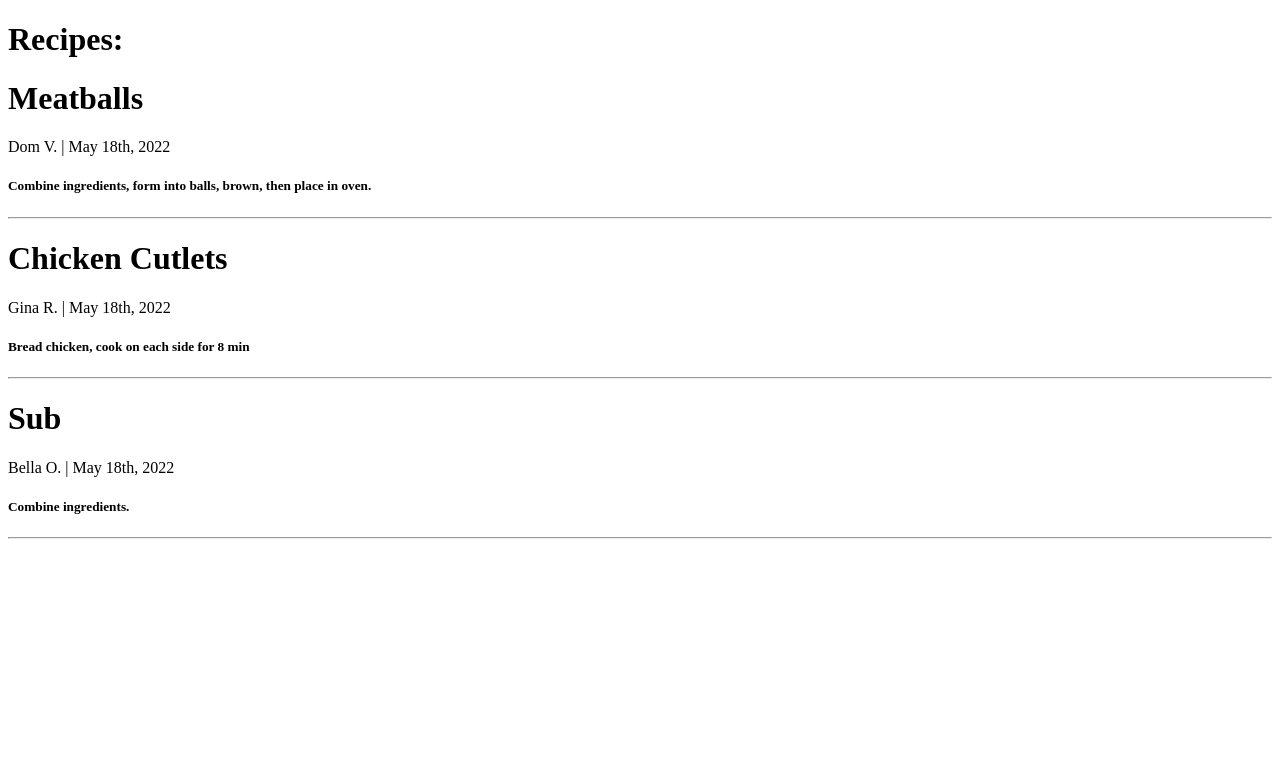
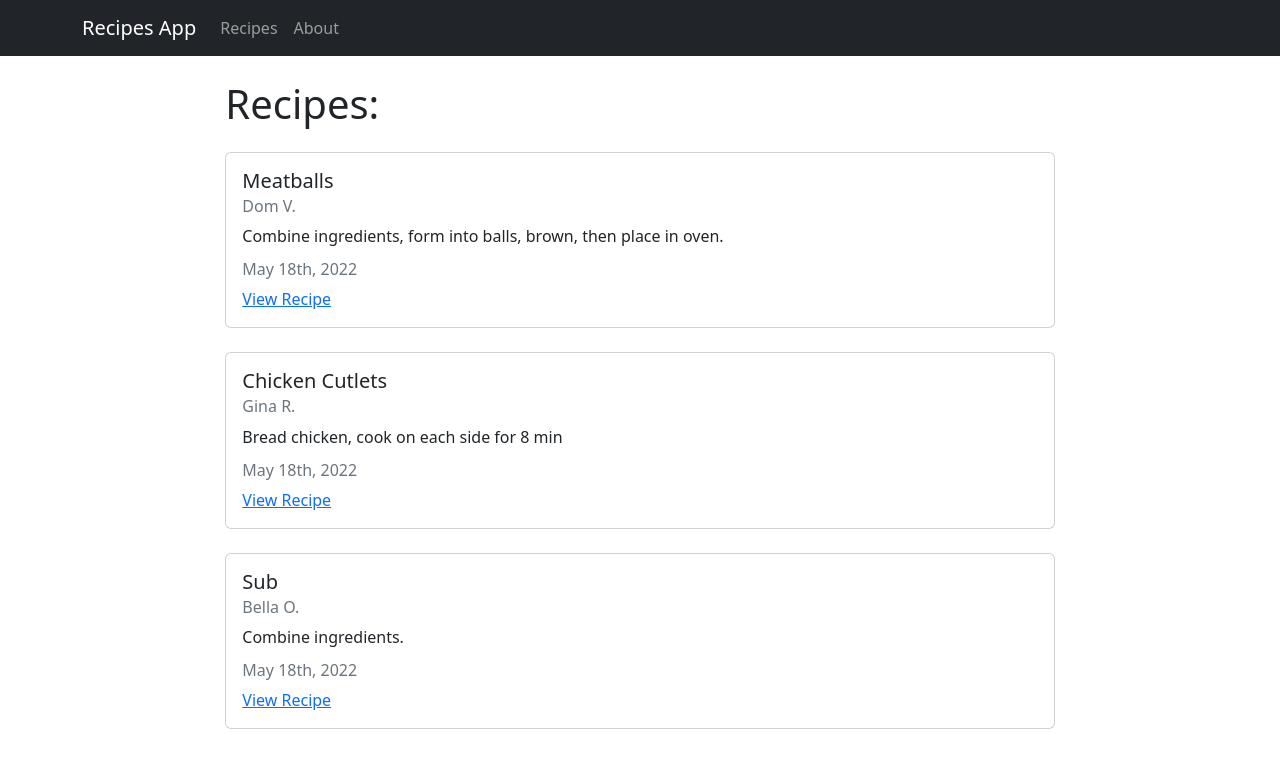
Before and after one commit to vacchiano/django-recipe-app, a Django app: page / in a window 1280 px wide. Shown: the top 768 px of the page. Run offline with Django 3.2, Linux system fonts and the light colour scheme.

Commit message:
video 4 code

```diff
--- a/recipes/templates/recipes/base.html
+++ b/recipes/templates/recipes/base.html
@@ -1,16 +1,67 @@
 <!DOCTYPE html>
 <html lang="en">
   <head>
-    <meta charset="UTF-8" />
-    <meta http-equiv="X-UA-Compatible" content="IE=edge" />
-    <meta name="viewport" content="width=device-width, initial-scale=1.0" />
+    <meta charset="utf-8" />
+    <meta name="viewport" content="width=device-width, initial-scale=1" />
     {% if title %}
     <title>Django Recipes - {{title}}</title>
     {% else %}
     <title>Django Recipes</title>
     {% endif %}
+    <link
+      href="https://cdn.jsdelivr.net/npm/bootstrap@5.2.0-beta1/dist/css/bootstrap.min.css"
+      rel="stylesheet"
+      integrity="sha384-0evHe/X+R7YkIZDRvuzKMRqM+OrBnVFBL6DOitfPri4tjfHxaWutUpFmBp4vmVor"
+      crossorigin="anonymous"
+    />
   </head>
   <body>
-    {% block content %} {% endblock %}
+    <nav class="navbar navbar-expand-lg navbar-dark bg-dark">
+      <div class="container">
+        <a class="navbar-brand" href="{% url 'recipes-home' %}">Recipes App</a>
+        <button
+          class="navbar-toggler"
+          type="button"
+          data-bs-toggle="collapse"
+          data-bs-target="#navbarNav"
+          aria-controls="navbarNav"
+          aria-expanded="false"
+          aria-label="Toggle navigation"
+        >
+          <span class="navbar-toggler-icon"></span>
+        </button>
+        <div class="collapse navbar-collapse" id="navbarNav">
+          <ul class="navbar-nav">
+            <li class="nav-item">
+              <a
+                class="nav-link"
+                aria-current="page"
+                href="{% url 'recipes-home' %}"
+                >Recipes</a
+              >
+            </li>
+            <li class="nav-item">
+              <a class="nav-link" href="{% url 'recipes-about' %}">About</a>
+            </li>
+          </ul>
+        </div>
+      </div>
+    </nav>
+    <div class="container mt-4 col-8">{% block content %} {% endblock %}</div>
+    <script
+      src="https://cdn.jsdelivr.net/npm/bootstrap@5.2.0-beta1/dist/js/bootstrap.bundle.min.js"
+      integrity="sha384-pprn3073KE6tl6bjs2QrFaJGz5/SUsLqktiwsUTF55Jfv3qYSDhgCecCxMW52nD2"
+      crossorigin="anonymous"
+    ></script>
+    <script
+      src="https://cdn.jsdelivr.net/npm/@popperjs/core@2.11.5/dist/umd/popper.min.js"
+      integrity="sha384-Xe+8cL9oJa6tN/veChSP7q+mnSPaj5Bcu9mPX5F5xIGE0DVittaqT5lorf0EI7Vk"
+      crossorigin="anonymous"
+    ></script>
+    <script
+      src="https://cdn.jsdelivr.net/npm/bootstrap@5.2.0-beta1/dist/js/bootstrap.min.js"
+      integrity="sha384-kjU+l4N0Yf4ZOJErLsIcvOU2qSb74wXpOhqTvwVx3OElZRweTnQ6d31fXEoRD1Jy"
+      crossorigin="anonymous"
+    ></script>
   </body>
 </html>
--- a/recipes/templates/recipes/home.html
+++ b/recipes/templates/recipes/home.html
@@ -3,10 +3,15 @@
 {% block content %}
 <h1>Recipes:</h1>
 {% for recipe in recipes %}
-<h1>{{recipe.title}}</h1>
-<p>{{recipe.author}} | {{recipe.date_posted}}</p>
-<h5>{{recipe.content}}</h5>
-<hr />
+<div class="card my-4">
+  <div class="card-body">
+    <h5 class="card-title">{{ recipe.title }}</h5>
+    <h6 class="card-subtitle mb-2 text-muted">{{ recipe.author }}</h6>
+    <p class="card-text">{{ recipe.content }}</p>
+    <h6 class="card-subtitle mb-2 text-muted">{{ recipe.date_posted }}</h6>
+    <a href="#" class="card-link">View Recipe</a>
+  </div>
+</div>
 {% endfor %}
 <!-- -->
 {% endblock content %}
```
